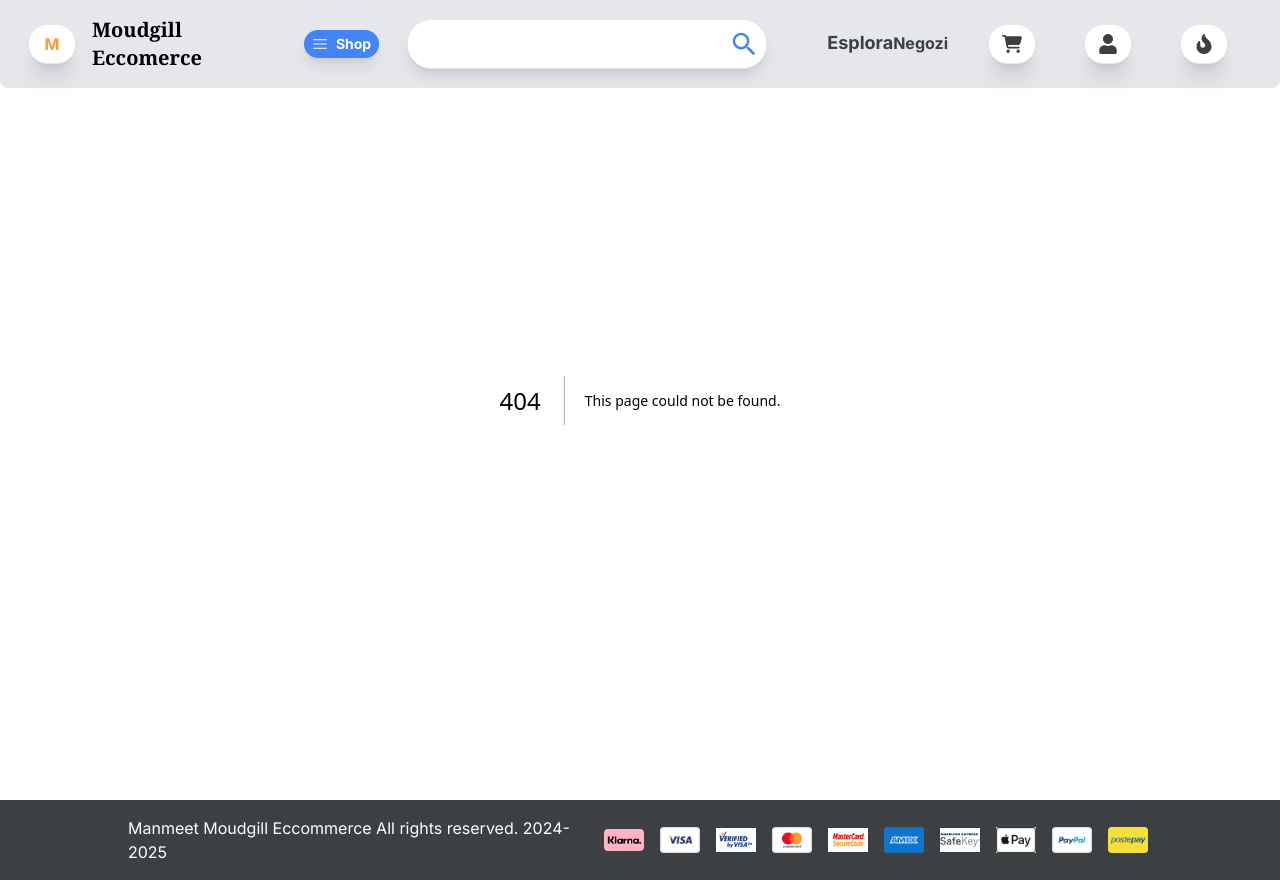
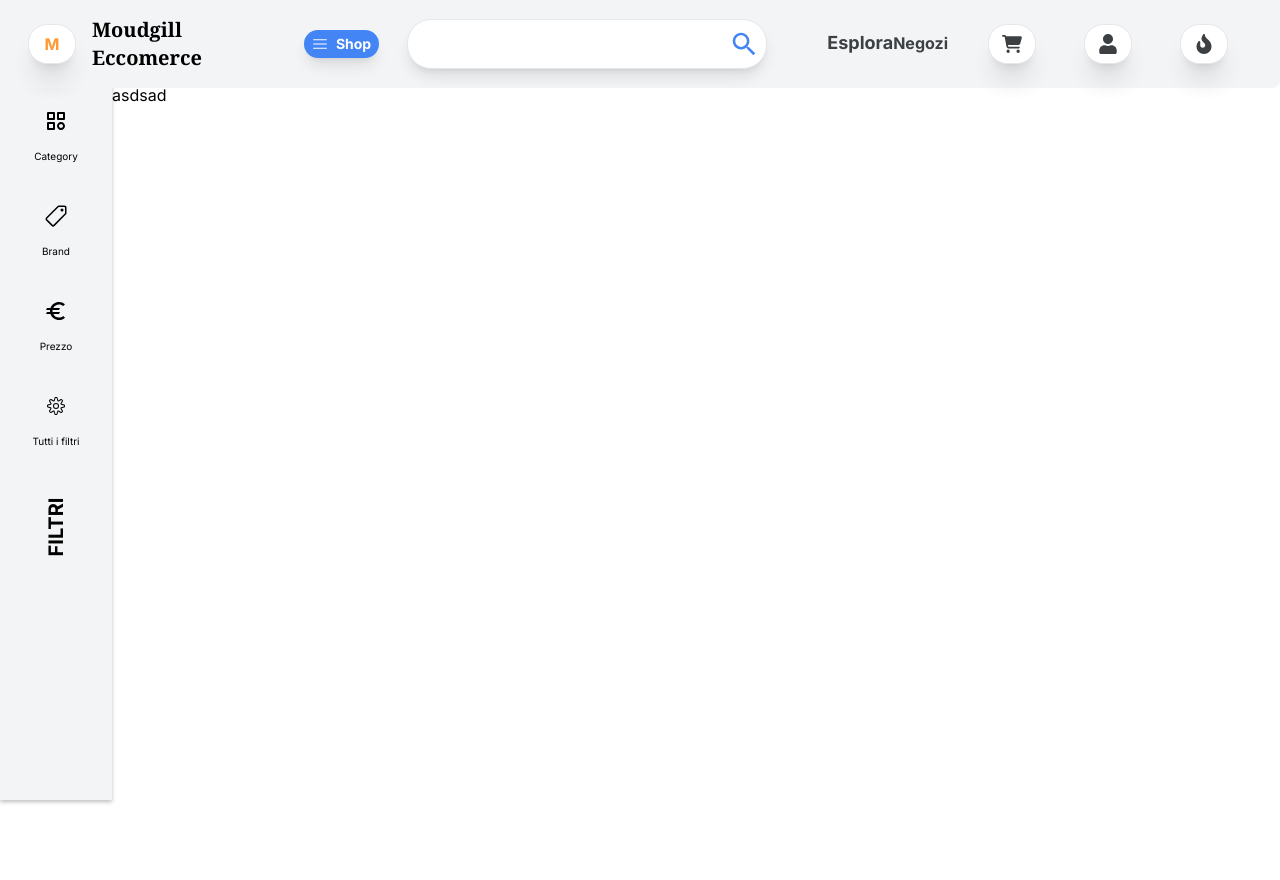
Before and after one commit to ManmeetMoudgill/Eccomerce-website, a Next.js app in the folder ecommerce_fe/: page /allProducts in a window 1280 px wide. Before the commit this address had no page. After the commit the page ends 843 px from the top, so only its background shows below. Built offline with nearby package versions, Linux system fonts and the light colour scheme.

Commit message:
working on all products page

```diff
--- a/ecommerce_fe/package.json
+++ b/ecommerce_fe/package.json
@@ -24,7 +24,8 @@
     "react-intersection-observer": "^9.5.4",
     "react-slick": "^0.29.0",
     "react-swipeable": "^7.0.1",
-    "slick-carousel": "^1.8.1"
+    "slick-carousel": "^1.8.1",
+    "zustand": "^4.5.0"
   },
   "devDependencies": {
     "@types/luxon": "^3.4.2",
--- /dev/null
+++ b/ecommerce_fe/src/app/allProducts/layout.tsx
@@ -0,0 +1,20 @@
+import type { Metadata } from 'next';
+import EcoHeader from '@/shell/components/header';
+
+export const metadata: Metadata = {
+  title: 'All Products Page',
+  description: 'Here you can find all the products.',
+};
+
+export default function AllProductsLayout({
+  children,
+}: Readonly<{
+  children: React.ReactNode;
+}>) {
+  return (
+    <>
+      <EcoHeader />
+      {children}
+    </>
+  );
+}
--- /dev/null
+++ b/ecommerce_fe/src/app/allProducts/page.tsx
@@ -0,0 +1,13 @@
+import EcoFilters from '@/shell/components/filters';
+import EcoCommerceMain from '@/shell/components/main';
+
+const EcoAllProductsPage = () => {
+  return (
+    <EcoCommerceMain hasFooter={false}>
+      <EcoFilters />
+      <div className="ml-[7rem] min-h-[95vh]  h-full  mt-[5.2rem]">asdsad</div>
+    </EcoCommerceMain>
+  );
+};
+
+export default EcoAllProductsPage;
--- a/ecommerce_fe/src/app/layout.tsx
+++ b/ecommerce_fe/src/app/layout.tsx
@@ -3,13 +3,12 @@ import { Inter } from 'next/font/google';
 import './globals.css';
 import 'slick-carousel/slick/slick.css';
 import 'slick-carousel/slick/slick-theme.css';
-import EcoCommerceMain from '@/shell/components/main';
 
 const inter = Inter({ subsets: ['latin'] });
 
 export const metadata: Metadata = {
-  title: 'Create Next App',
-  description: 'Generated by create next app',
+  title: 'Manmeet Ecommerce Home Page',
+  description: 'Welcome to Manmeet Ecommerce Store.',
 };
 
 export default function RootLayout({
@@ -20,7 +19,7 @@ export default function RootLayout({
   return (
     <html lang="en">
       <body id="body" className={inter.className}>
-        <EcoCommerceMain childrenElement={children} />
+        {children}
       </body>
     </html>
   );
--- a/ecommerce_fe/src/app/page.tsx
+++ b/ecommerce_fe/src/app/page.tsx
@@ -4,9 +4,11 @@ import EcoForYourService from '@/components/home/forYourService';
 import EcoOffers from '@/components/home/offers';
 import EcoOffersBook from '@/components/home/offersBook';
 import EcoSlider from '@/components/home/slider';
+import EcoCommerceMain from '@/shell/components/main';
 
 const Home = () => {
   return (
+    <EcoCommerceMain>
       <main className="flex  flex-col  items-center bg-white rounded-tl-2xl rounded-tr-2xl shadow-xl ">
         <EcoSlider />
         <EcoOffers />
@@ -14,6 +16,7 @@ const Home = () => {
         <EcoOffersBook />
         <EcoForYourService />
       </main>
+    </EcoCommerceMain>
   );
 };
 
--- a/ecommerce_fe/src/hooks/use-click-outside/index.ts
+++ b/ecommerce_fe/src/hooks/use-click-outside/index.ts
@@ -1,9 +1,8 @@
-import {  RefObject, useEffect } from 'react';
+import { RefObject, useEffect } from 'react';
 
 type ClickOutsideEvent = MouseEvent | TouchEvent;
 
 type ClickOutsideHandler<T> = (event: ClickOutsideEvent) => T;
-
 
 type RefType = HTMLElement | HTMLInputElement | undefined;
 
@@ -14,9 +13,8 @@ type RefType = HTMLElement | HTMLInputElement | undefined;
  */
 export const useClickOutside = <T>(
   handler: ClickOutsideHandler<T>,
-  elementReference: RefObject<RefType>
+  elementReference: RefObject<RefType>,
 ): [RefObject<RefType>] => {
-
   /**
    * Handles the click outside of the provided ref.
    * @param {*} event the event
--- /dev/null
+++ b/ecommerce_fe/src/shell/components/filters/index.tsx
@@ -0,0 +1,255 @@
+'use client';
+import { useClickOutside } from '@/hooks/use-click-outside';
+import { useEventsStore } from '@/store/events';
+import { memo, useRef, useState } from 'react';
+import { BiCategory } from 'react-icons/bi';
+import { CiSettings } from 'react-icons/ci';
+import { IoIosArrowDown } from 'react-icons/io';
+import { IoPricetagOutline } from 'react-icons/io5';
+import { MdEuro, MdOutlineEuro } from 'react-icons/md';
+import { CATEGORIES } from '../header';
+import Image from 'next/image';
+
+export enum FILTERS {
+  CATEGORY = 'Category',
+  BRAND = 'Brand',
+  PRICE = 'Prezzo',
+}
+
+const BRANDS_LIST = [
+  {
+    id: 1,
+    name: 'Apple',
+  },
+  {
+    id: 2,
+    name: 'Samsung',
+  },
+  {
+    id: 3,
+    name: 'OnePlus',
+  },
+  {
+    id: 4,
+    name: 'Xiaomi',
+  },
+  {
+    id: 5,
+    name: 'Oppo',
+  },
+  {
+    id: 6,
+    name: 'Vivo',
+  },
+  {
+    id: 7,
+    name: 'Realme',
+  },
+  {
+    id: 8,
+    name: 'Nokia',
+  },
+  {
+    id: 9,
+    name: 'Motorola',
+  },
+  {
+    id: 10,
+    name: 'Lenovo',
+  },
+];
+
+const FILTERS_LIST = [
+  {
+    id: 1,
+    title: 'Category',
+    logo: (
+      <div className="rounded-3xl px-3 py-2 hover:shadow-xl  cursor-pointer transition-all delay-100 hover:bg-gray-200 ease-in-out">
+        <BiCategory className="text-2xl " />
+      </div>
+    ),
+  },
+  {
+    id: 2,
+    title: 'Brand',
+    logo: (
+      <div className="rounded-3xl px-3 py-2 hover:shadow-xl  cursor-pointer transition-all delay-100 hover:bg-gray-200 ease-in-out">
+        <IoPricetagOutline className="text-2xl" />
+      </div>
+    ),
+  },
+  {
+    id: 3,
+    title: 'Prezzo',
+    logo: (
+      <div className="rounded-3xl px-3 py-2 hover:shadow-xl  cursor-pointer transition-all delay-100 hover:bg-gray-200 ease-in-out">
+        <MdEuro className="text-2xl" />
+      </div>
+    ),
+  },
+  {
+    id: 4,
+    title: 'Tutti i filtri',
+    logo: (
+      <div className="rounded-3xl px-3 py-2 hover:shadow-xl  cursor-pointer transition-all delay-100 hover:bg-gray-200 ease-in-out">
+        <CiSettings className="text-2xl" />
+      </div>
+    ),
+  },
+];
+
+const EcoFiltersComoponent = () => {
+  const { setIsFiltersOpen, isFiltersOpen } = useEventsStore();
+
+  const allFiltersRef = useRef<HTMLDivElement>(null);
+
+  useClickOutside(() => {
+    setIsFiltersOpen(false);
+  }, allFiltersRef);
+
+  const [filterOpenWithName, setFilterOpenWithName] = useState<{
+    isOpen: boolean;
+    name: string;
+  }>({
+    isOpen: false,
+    name: '',
+  });
+
+  return (
+    <div
+      className={`fixed left-0 top-0  h-screen w-[7rem] bg-gray-100 flex flex-col items-center ${isFiltersOpen ? 'z-[999]' : 'z-[111]'}`}
+    >
+      <div
+        className="relative h-full w-full items-center flex flex-col z-[999]"
+        style={{
+          boxShadow: '0 2px 4px 0 rgba(0,0,0,.25)',
+        }}
+      >
+        <div className={`mt-[5.2rem] h-[2px] bg-gray-400 w-[60%] `} />
+        <div className="flex flex-col items-center ">
+          {FILTERS_LIST?.map((filter) => (
+            <div key={filter?.id} className="flex flex-col items-center justify-center my-4 ">
+              <span
+                onClick={() => {
+                  if (filter?.id === 4) {
+                    setIsFiltersOpen(true);
+                  }
+                }}
+              >
+                {filter?.logo}
+              </span>
+              <span className="text-[10px] mt-2">{filter?.title}</span>
+            </div>
+          ))}
+        </div>
+        <div className="mt-12">
+          <div className="text-xl font-bold rotate-[-90deg]">FILTRI</div>
+        </div>
+      </div>
+      {/* ALL FILTER DIV */}
+      {isFiltersOpen ? (
+        <div
+          ref={allFiltersRef}
+          className="absolute top-0 overflow-y-auto  -right-[22rem] w-[22rem]  bg-gray-100 p-4 h-full rounded-tr-2xl rounded-br-2xl pt-[6.2rem]"
+        >
+          <div className=" mb-8 pb-4 border-b-[1px] border-[#DBDBDB]">
+            <div
+              onClick={() => {
+                setFilterOpenWithName({
+                  isOpen: !filterOpenWithName.isOpen,
+                  name: FILTERS.CATEGORY,
+                });
+              }}
+              className="flex justify-between items-center text-[#424043] "
+            >
+              <h2 className="text-xl font-semibold">{FILTERS.CATEGORY}</h2>
+              <IoIosArrowDown className="text-2xl cursor-pointer" />
+            </div>
+
+            {/* categories container */}
+            <div className="flex items-center flex-wrap overflow-hidden">
+              {CATEGORIES.map((category) => (
+                <div
+                  className="flex items-center rounded-2xl p-2 bg-white text-black hover:shadow:xl cursor-pointer transition-all delay-100 hover:bg-gray-200 ease-in-out my-2 mx-2"
+                  key={category?.id}
+                >
+                  <Image
+                    className="rounded-full object-contain"
+                    src={category?.image?.src}
+                    alt={category?.name}
+                    width={20}
+                    height={20}
+                  />
+                  <span className="text-[#424043] text-xs ml-2">{category?.name}</span>
+                </div>
+              ))}
+            </div>
+          </div>
+          {/* brandh container */}
+          <div className=" mb-8 pb-4 border-b-[1px] border-[#DBDBDB]">
+            <div
+              onClick={() => {
+                setFilterOpenWithName({ isOpen: !filterOpenWithName.isOpen, name: FILTERS.BRAND });
+              }}
+              className="flex justify-between items-center text-[#424043]"
+            >
+              <h2 className="text-xl font-semibold">{FILTERS.BRAND}</h2>
+              <IoIosArrowDown className="text-2xl cursor-pointer" />
+            </div>
+
+            {/* brands list div */}
+            <div className="flex flex-wrap overflow-hidden items-center">
+              {BRANDS_LIST.map((brand) => (
+                <div
+                  key={brand.id}
+                  className="p-2 rounded-2xl shadow-2xl hover:scale-105 transition-all delay-100 ease-in-out mx-2 my-1 cursor-pointer font-medium"
+                >
+                  <span className="text-[#424043] text-xs">{brand?.name}</span>
+                </div>
+              ))}
+            </div>
+          </div>
+
+          {/* prrice container */}
+          <div className=" mb-8 pb-4 border-b-[1px] border-[#DBDBDB]">
+            <div
+              onClick={() => {
+                setFilterOpenWithName({ isOpen: !filterOpenWithName.isOpen, name: FILTERS.PRICE });
+              }}
+              className="flex justify-between items-center text-[#424043]"
+            >
+              <h2 className="text-xl font-semibold">{FILTERS.PRICE}</h2>
+              <IoIosArrowDown className="text-2xl cursor-pointer" />
+            </div>
+
+            {/* price inputs */}
+            <div className="flex items-center justify-center">
+              <div className="h-full relative  mx-2">
+                <input
+                  className="h-full rounded-3xl text-sm w-20 shadow-xl outline-none p-2 border-none"
+                  placeholder="Da"
+                  type="text"
+                />
+                <MdOutlineEuro className="absolute top-2 right-2 text-sm" />
+              </div>
+
+              {/* second price input div */}
+              <div className="h-full relative mx-2 ">
+                <input
+                  className="h-full rounded-3xl  text-sm w-20 shadow-xl outline-none p-2 border-none"
+                  type="text"
+                  placeholder="A"
+                />
+                <MdOutlineEuro className="absolute top-2 right-2 text-sm" />
+              </div>
+            </div>
+          </div>
+        </div>
+      ) : undefined}
+    </div>
+  );
+};
+
+const EcoFilters = memo(EcoFiltersComoponent);
+
+export default EcoFilters;
--- a/ecommerce_fe/src/shell/components/header/index.tsx
+++ b/ecommerce_fe/src/shell/components/header/index.tsx
@@ -17,7 +17,8 @@ import Category6 from '@/images/headerList/category6.jpg';
 import Category7 from '@/images/headerList/category7.jpg';
 import Category8 from '@/images/headerList/category8.jpg';
 import Image from 'next/image';
-const CATEGORIES = [
+import { useEventsStore } from '@/store/events';
+export const CATEGORIES = [
   {
     id: 1,
     name: 'Informatica',
@@ -105,10 +106,14 @@ const HeaderComponent = () => {
     }
   });
 
+  const { isFiltersOpen } = useEventsStore();
+
   return (
     <>
       <header className="hidden lg:flex w-full relative">
-        <div className=" flex justify-between items-center px-7 py-4 fixed w-full top-0 z-[999] bg-gray-200 rounded-bl-lg rounded-br-lg">
+        <div
+          className={`flex justify-between items-center px-7 py-4 fixed w-full top-0  ${isFiltersOpen ? 'z-[-111]' : 'z-[999]'} bg-gray-100 rounded-bl-lg rounded-br-lg`}
+        >
           {/* LEFT CONTAINER */}
           <div className=" flex items-center lg:w-[30%]">
             <div className="mr-4 flex ">
--- a/ecommerce_fe/src/shell/components/main/index.tsx
+++ b/ecommerce_fe/src/shell/components/main/index.tsx
@@ -6,14 +6,15 @@ import EcoHeader from '../header';
 import EcoFooter from '../footer';
 
 interface EcoCommerceMainProps {
-  childrenElement: React.ReactNode;
+  children: React.ReactNode;
+  hasFooter?: boolean;
 }
-const EcoCommerceMainComponent = ({ childrenElement }: EcoCommerceMainProps) => {
+const EcoCommerceMainComponent = ({ children, hasFooter = true }: EcoCommerceMainProps) => {
   return (
     <EventBusProvider>
       <EcoHeader />
-      {childrenElement}
-      <EcoFooter />
+      {children}
+      {hasFooter ? <EcoFooter /> : undefined}
     </EventBusProvider>
   );
 };
--- /dev/null
+++ b/ecommerce_fe/src/store/events.ts
@@ -0,0 +1,13 @@
+import { create } from 'zustand';
+
+interface EventStore {
+  isFiltersOpen: boolean;
+  setIsFiltersOpen: (isOpen: boolean) => void;
+}
+
+const eventsStore = create<EventStore>((set) => ({
+  isFiltersOpen: false,
+  setIsFiltersOpen: (isOpen) => set({ isFiltersOpen: isOpen }),
+}));
+
+export const useEventsStore = eventsStore;
```
Also changed, not shown: 1 other file (tests, documents, lock files or other folders). Lines whose indentation alone changed are shown as unchanged.
